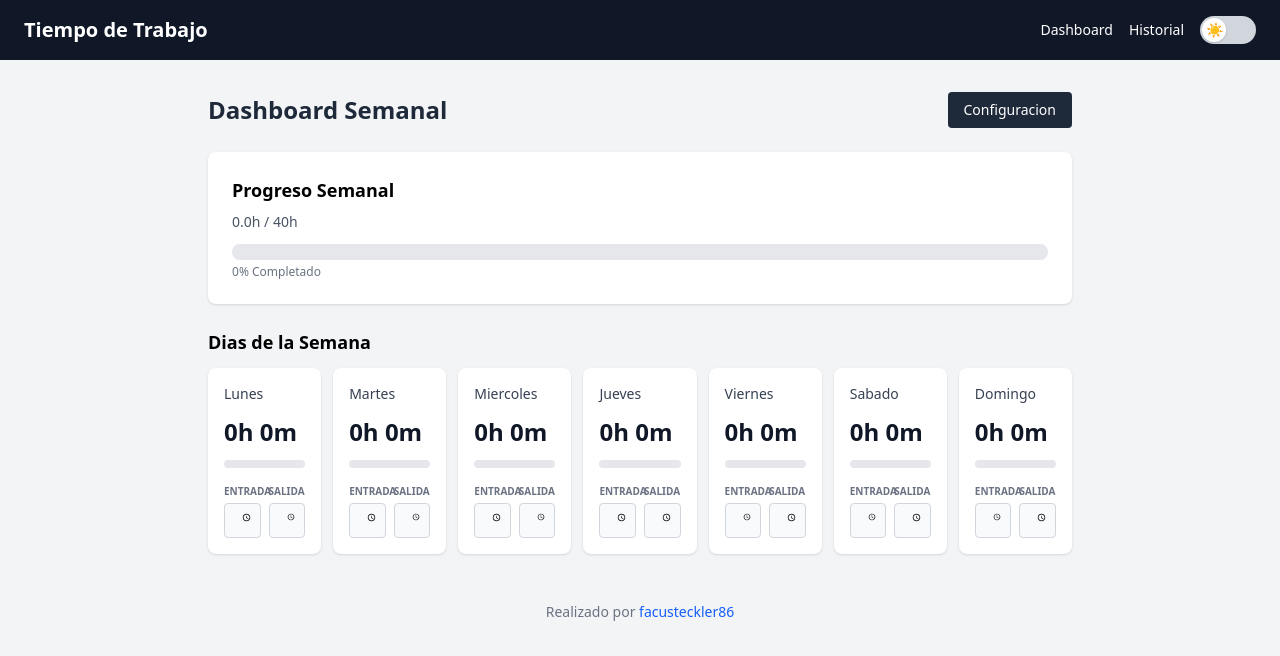
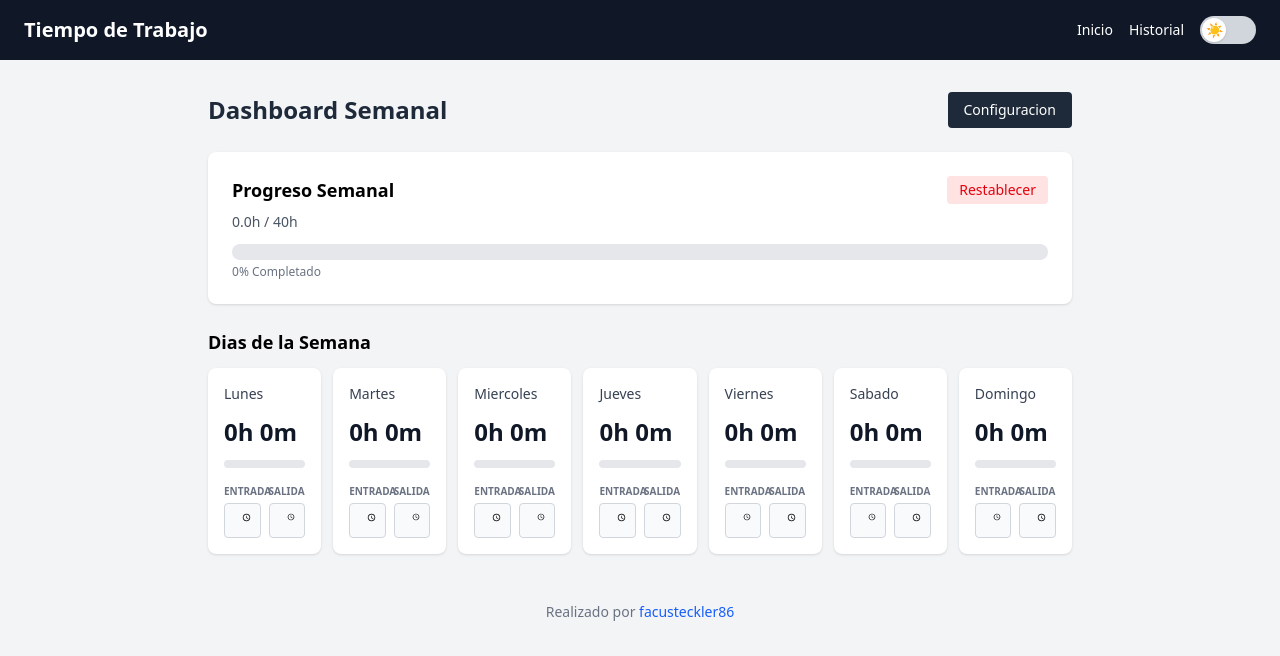
Before and after one commit to facusteckler86/Hackaton_CodigoFacilito_kiro_345, a Next.js app: page / in a window 1280 px wide. Shown: the top 656 px of the page. Built offline with nearby package versions, Linux system fonts and the light colour scheme; no server answers; the database is empty.

Commit message:
meto boton reestablecer

```diff
--- a/src/components/Navbar.tsx
+++ b/src/components/Navbar.tsx
@@ -19,7 +19,7 @@ export default function Navbar() {
           <ul className="flex gap-4 text-sm">
             <li>
               <Link href="/" className="hover:text-blue-400 transition-colors">
-                Dashboard
+                Inicio
               </Link>
             </li>
             <li>
--- a/src/components/WeeklyProgress.tsx
+++ b/src/components/WeeklyProgress.tsx
@@ -3,12 +3,20 @@
 import { useTimeTracker } from "@/context/TimeTrackerContext";
 
 export default function WeeklyProgress() {
-  const { weeklyGoal, totalHoursThisWeek } = useTimeTracker();
+  const { weeklyGoal, totalHoursThisWeek, resetWeek } = useTimeTracker();
   const percentage = weeklyGoal > 0 ? Math.min((totalHoursThisWeek / weeklyGoal) * 100, 100) : 0;
 
   return (
     <section className="bg-white dark:bg-gray-800 rounded-lg shadow p-4 sm:p-6">
-      <h2 className="text-base sm:text-lg font-semibold mb-2 dark:text-white">Progreso Semanal</h2>
+      <div className="flex items-center justify-between mb-2">
+        <h2 className="text-base sm:text-lg font-semibold dark:text-white">Progreso Semanal</h2>
+        <button
+          onClick={resetWeek}
+          className="text-xs sm:text-sm px-3 py-1 bg-red-100 dark:bg-red-900/30 text-red-600 dark:text-red-400 rounded hover:bg-red-200 dark:hover:bg-red-900/50 transition-colors"
+        >
+          Restablecer
+        </button>
+      </div>
       <p className="text-sm text-gray-600 dark:text-gray-400 mb-3">
         {totalHoursThisWeek.toFixed(1)}h / {weeklyGoal}h
       </p>
--- a/src/context/TimeTrackerContext.tsx
+++ b/src/context/TimeTrackerContext.tsx
@@ -17,6 +17,7 @@ interface TimeTrackerContextType {
   setWorkDays: (days: string[]) => void;
   updateDayHours: (date: string, hours: number) => void;
   updateDayTimes: (date: string, checkIn: string, checkOut: string) => void;
+  resetWeek: () => void;
 }
 
 const TimeTrackerContext = createContext<TimeTrackerContextType | undefined>(undefined);
@@ -160,6 +161,10 @@ export function TimeTrackerProvider({ children }: { children: React.ReactNode })
   const setDailyGoal = useCallback((hours: number) => setDailyGoalState(hours), []);
   const setWorkDays = useCallback((newDays: string[]) => setWorkDaysState(newDays), []);
 
+  const resetWeek = useCallback(() => {
+    setDays(getCurrentWeekDays());
+  }, []);
+
   return (
     <TimeTrackerContext.Provider
       value={{
@@ -174,6 +179,7 @@ export function TimeTrackerProvider({ children }: { children: React.ReactNode })
         setWorkDays,
         updateDayHours,
         updateDayTimes,
+        resetWeek,
       }}
     >
       {children}
```
